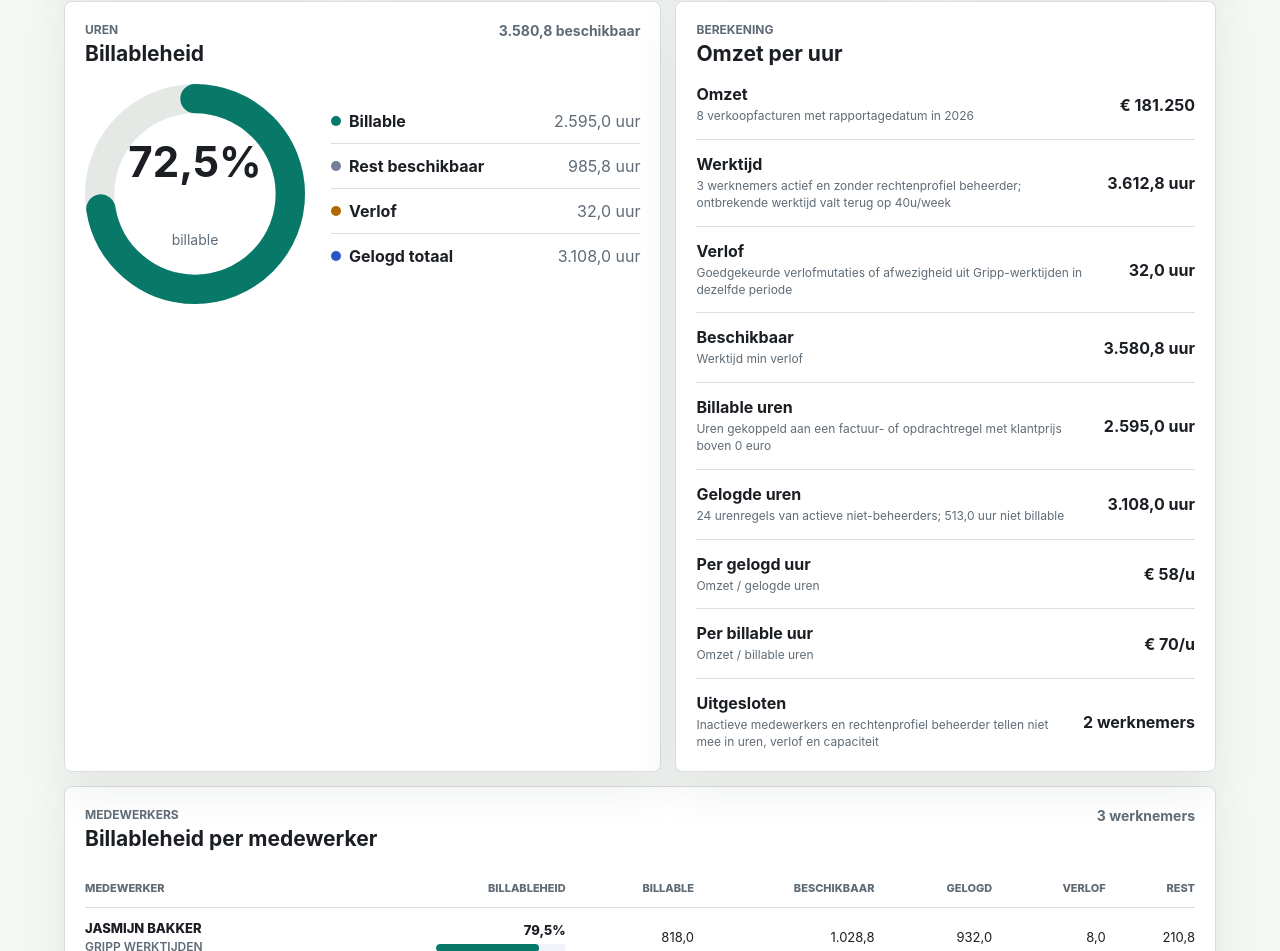
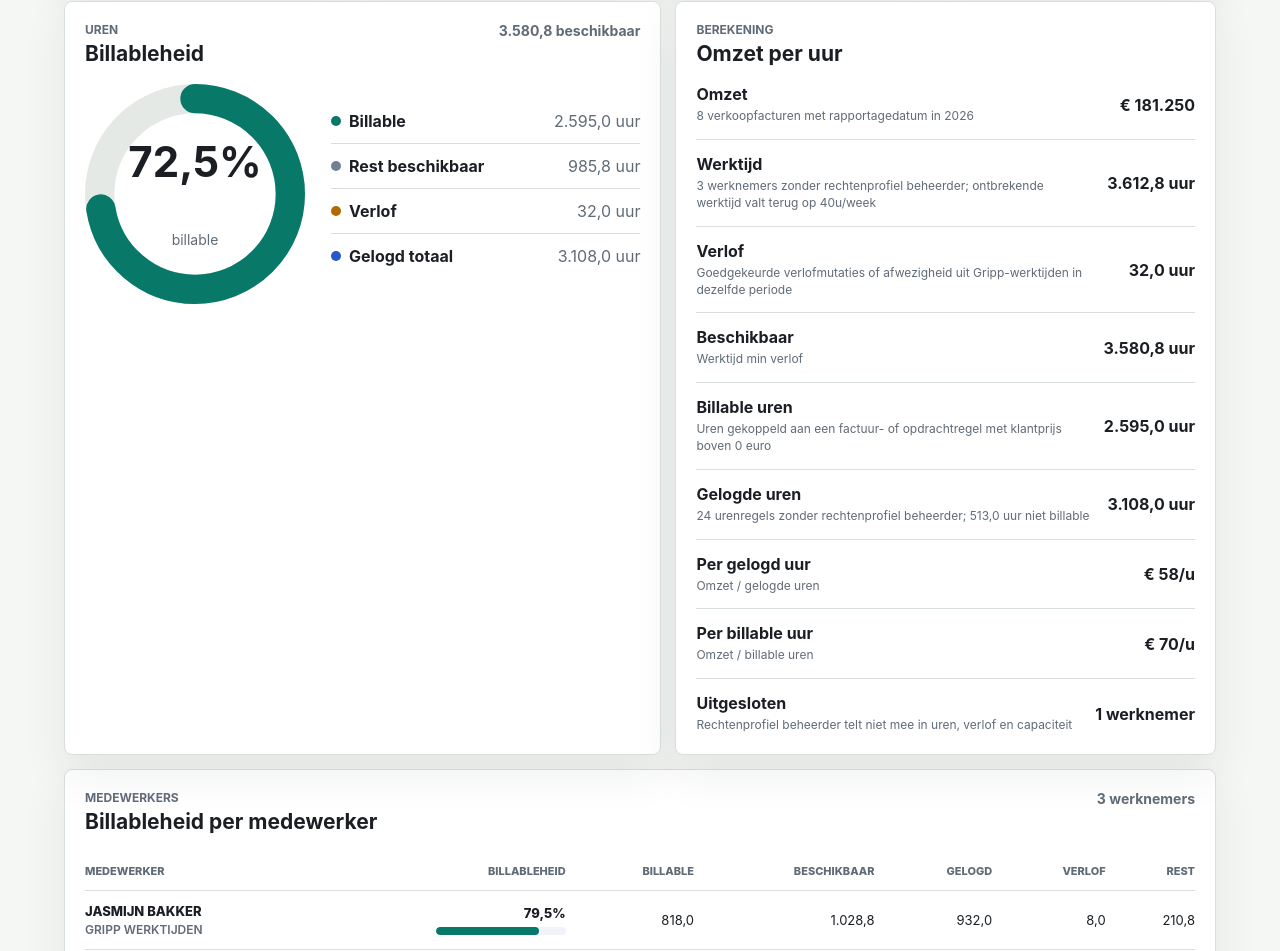
Before and after one commit to maxancedecot/GrippMCP, a Next.js app: page /pm in a window 1280 px wide. Shown: the part 367-1318 px from the top of the page. Built offline with nearby package versions, Linux system fonts and the light colour scheme.

Commit message:
Include inactive employees in PM metrics

```diff
--- a/app/pm/page.tsx
+++ b/app/pm/page.tsx
@@ -166,7 +166,7 @@ export default async function PmDashboardPage() {
       <section className="metric-grid pm-metric-grid" aria-label="Kerncijfers management">
         <MetricCard label="Omzet dit jaar" value={formatCurrency(dashboard.revenue)} detail="Verkoopfacturen, excl. btw netto" tone="good" />
         <MetricCard label="Billableheid" value={`${formatPercent(dashboard.billability)}%`} detail={`${formatHours(dashboard.billableHours)} / ${formatHours(dashboard.availableHours)} beschikbare uren`} tone="blue" />
-        <MetricCard label="Omzet / gelogd uur" value={formatCurrencyPerHour(dashboard.revenuePerLoggedHour)} detail="Omzet gedeeld door uren van actieve niet-beheerders" tone="neutral" />
+        <MetricCard label="Omzet / gelogd uur" value={formatCurrencyPerHour(dashboard.revenuePerLoggedHour)} detail="Omzet gedeeld door gelogde uren zonder beheerder" tone="neutral" />
         <MetricCard label="Omzet / billable uur" value={formatCurrencyPerHour(dashboard.revenuePerBillableHour)} detail="Omzet gedeeld door billable uren" tone="warning" />
       </section>
 
@@ -211,15 +211,15 @@ export default async function PmDashboardPage() {
 
           <dl className="pm-formula-list">
             <FormulaItem label="Omzet" detail={`${dashboard.invoiceCount} verkoopfacturen met rapportagedatum in ${dashboard.period.year}`} value={formatCurrency(dashboard.revenue)} />
-            <FormulaItem label="Werktijd" detail={`${formatEmployeeCount(dashboard.employeeCount)} actief en zonder rechtenprofiel beheerder; ontbrekende werktijd valt terug op 40u/week`} value={`${formatHours(dashboard.contractHours)} uur`} />
+            <FormulaItem label="Werktijd" detail={`${formatEmployeeCount(dashboard.employeeCount)} zonder rechtenprofiel beheerder; ontbrekende werktijd valt terug op 40u/week`} value={`${formatHours(dashboard.contractHours)} uur`} />
             <FormulaItem label="Verlof" detail="Goedgekeurde verlofmutaties of afwezigheid uit Gripp-werktijden in dezelfde periode" value={`${formatHours(dashboard.leaveHours)} uur`} />
             <FormulaItem label="Beschikbaar" detail="Werktijd min verlof" value={`${formatHours(dashboard.availableHours)} uur`} />
             <FormulaItem label="Billable uren" detail="Uren gekoppeld aan een factuur- of opdrachtregel met klantprijs boven 0 euro" value={`${formatHours(dashboard.billableHours)} uur`} />
-            <FormulaItem label="Gelogde uren" detail={`${dashboard.hourCount} urenregels van actieve niet-beheerders; ${formatHours(dashboard.unbillableLoggedHours)} uur niet billable`} value={`${formatHours(dashboard.loggedHours)} uur`} />
+            <FormulaItem label="Gelogde uren" detail={`${dashboard.hourCount} urenregels zonder rechtenprofiel beheerder; ${formatHours(dashboard.unbillableLoggedHours)} uur niet billable`} value={`${formatHours(dashboard.loggedHours)} uur`} />
             <FormulaItem label="Per gelogd uur" detail="Omzet / gelogde uren" value={formatCurrencyPerHour(dashboard.revenuePerLoggedHour)} />
             <FormulaItem label="Per billable uur" detail="Omzet / billable uren" value={formatCurrencyPerHour(dashboard.revenuePerBillableHour)} />
             {dashboard.excludedEmployeeCount > 0 ? (
-              <FormulaItem label="Uitgesloten" detail="Inactieve medewerkers en rechtenprofiel beheerder tellen niet mee in uren, verlof en capaciteit" value={formatEmployeeCount(dashboard.excludedEmployeeCount)} />
+              <FormulaItem label="Uitgesloten" detail="Rechtenprofiel beheerder telt niet mee in uren, verlof en capaciteit" value={formatEmployeeCount(dashboard.excludedEmployeeCount)} />
             ) : null}
             {dashboard.fallbackWorkingHoursEmployeeCount > 0 ? (
               <FormulaItem label="Fallback" detail="Werknemers zonder werktijden in Gripp zijn met 40u/week gerekend" value={String(dashboard.fallbackWorkingHoursEmployeeCount)} />
@@ -460,7 +460,7 @@ function buildPmEmployeeScope(employees: JsonRecord[]): PmEmployeeScope {
 
   for (const employee of employees) {
     const employeeId = idFrom(readField(employee, "id"));
-    if (employeeIsInactive(employee) || employeeHasExcludedPmRole(employee, excludedRoleIds)) {
+    if (employeeHasExcludedPmRole(employee, excludedRoleIds)) {
       excludedEmployeeCount += 1;
       if (employeeId !== null) {
         excludedEmployeeIds.add(employeeId);
@@ -537,10 +537,6 @@ function employeeHasExcludedPmRole(employee: JsonRecord, excludedRoleIds: Set<nu
   }
 
   return employeeRoleTextValues(employee).some((value) => isExcludedPmRoleName(value));
-}
-
-function employeeIsInactive(employee: JsonRecord) {
-  return booleanFrom(readField(employee, "active")) === false;
 }
 
 function excludedPmRoleIds() {
@@ -981,7 +977,7 @@ function buildEmployeeCapacityRows(capacitySources: CapacitySources, hours: Json
   }
 
   const employees = Array.from(employeesById.entries())
-    .filter(([, employee]) => !employeeIsInactive(employee))
+    .filter(([employeeId, employee]) => booleanFrom(readField(employee, "active")) !== false || referencedEmployeeIds.has(employeeId))
     .map(([employeeId, employee]) => ({ employeeId, employee }));
   const rows: EmployeeCapacityRow[] = [];
 
@@ -1129,7 +1125,7 @@ function workingHourEmployeeEntries(
   }
 
   return Array.from(employeesById.entries())
-    .filter(([, employee]) => !employeeIsInactive(employee))
+    .filter(([employeeId, employee]) => booleanFrom(readField(employee, "active")) !== false || referencedEmployeeIds.has(employeeId))
     .map(([employeeId, employee]) => ({
       employeeId,
       start: maxDateKey(period.start, employeeStartDate(employee))
@@ -1766,9 +1762,8 @@ function createDemoCapacitySources(period: Period): CapacitySources {
   const employees = [
     { id: 1, screenname: "Noor de Vries", employeesince: `${period.year}-01-01`, active: true, role: { id: 2, searchname: "Medewerker" } },
     { id: 2, screenname: "Milan Jansen", employeesince: `${period.year}-02-01`, active: true, role: { id: 2, searchname: "Medewerker" } },
-    { id: 3, screenname: "Jasmijn Bakker", employeesince: `${period.year}-01-15`, active: true, role: { id: 2, searchname: "Medewerker" } },
-    { id: 4, screenname: "Daan Smit", employeesince: `${period.year}-03-01`, active: true, role: { id: 1, searchname: "Beheerder" } },
-    { id: 5, screenname: "Sanne Peeters", employeesince: `${period.year}-01-01`, active: false, role: { id: 2, searchname: "Medewerker" } }
+    { id: 3, screenname: "Jasmijn Bakker", employeesince: `${period.year}-01-15`, active: false, role: { id: 2, searchname: "Medewerker" } },
+    { id: 4, screenname: "Daan Smit", employeesince: `${period.year}-03-01`, active: true, role: { id: 1, searchname: "Beheerder" } }
   ];
   const workingHoursByEmployeeId = new Map<number, number>([
     [1, calculateDefaultContractHours(`${period.year}-01-01`, period.end)],
```
